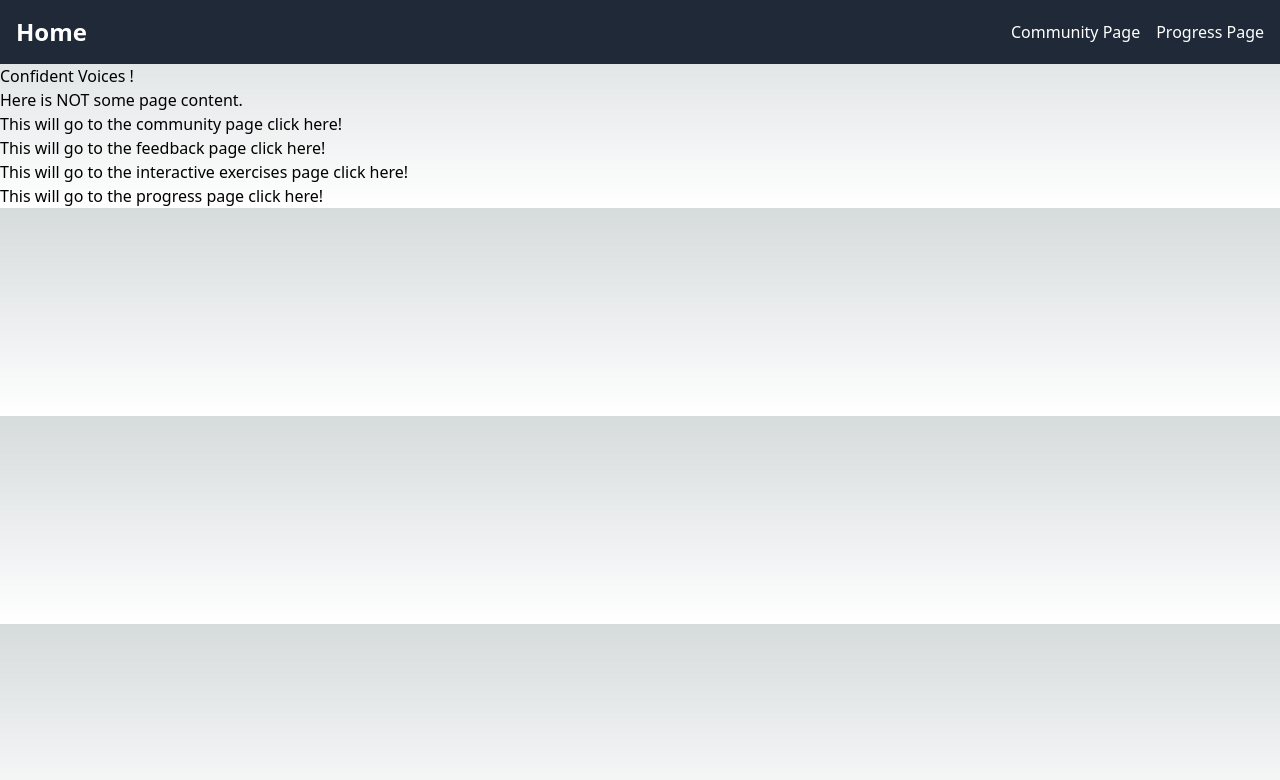
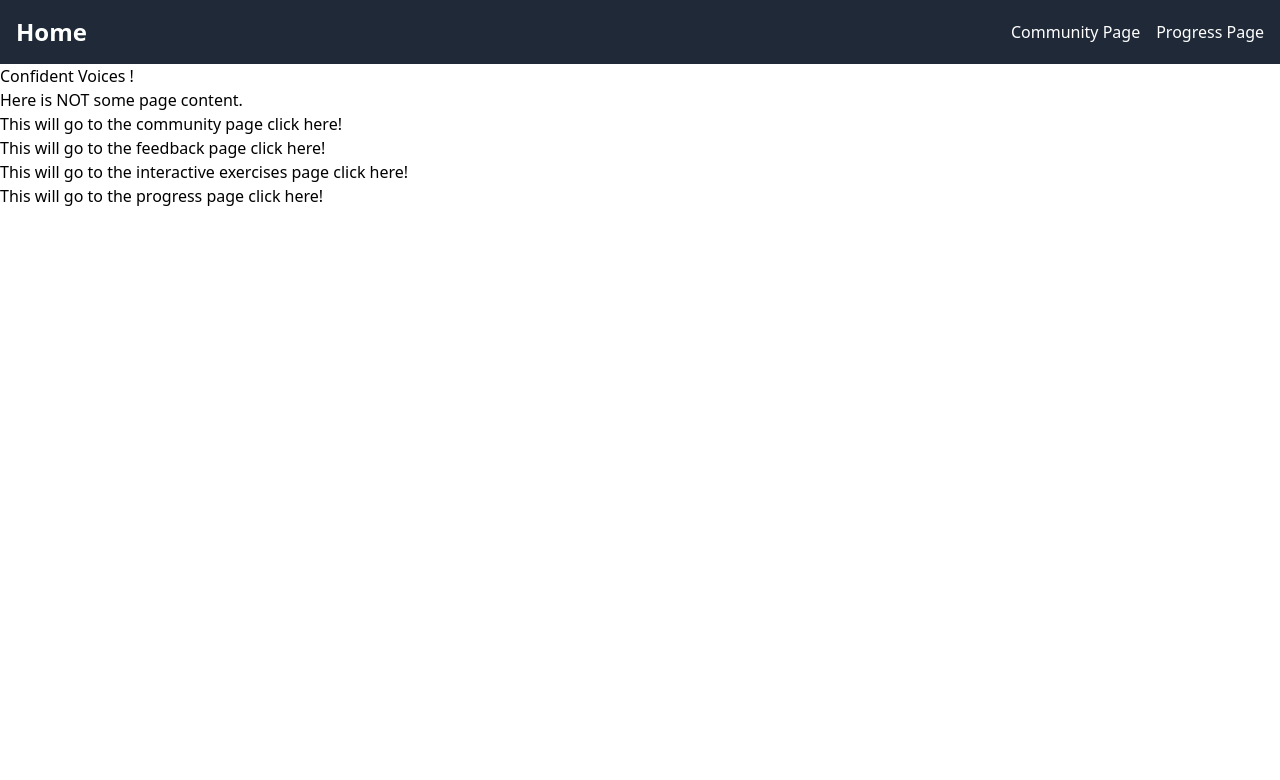
Before and after one commit to WyldTaegr/confident-voices, a Next.js app: page / in a window 1280 px wide. Shown: the top 780 px of the page. Built offline with nearby package versions, Linux system fonts and the light colour scheme.

Commit message:
Remove gradient background

```diff
--- a/src/app/globals.css
+++ b/src/app/globals.css
@@ -18,10 +18,10 @@
 
 body {
   color: rgb(var(--foreground-rgb));
-  background: linear-gradient(
+  /* background: linear-gradient(
       to bottom,
       transparent,
       rgb(var(--background-end-rgb))
     )
-    rgb(var(--background-start-rgb));
+    rgb(var(--background-start-rgb)); */
 }
```
